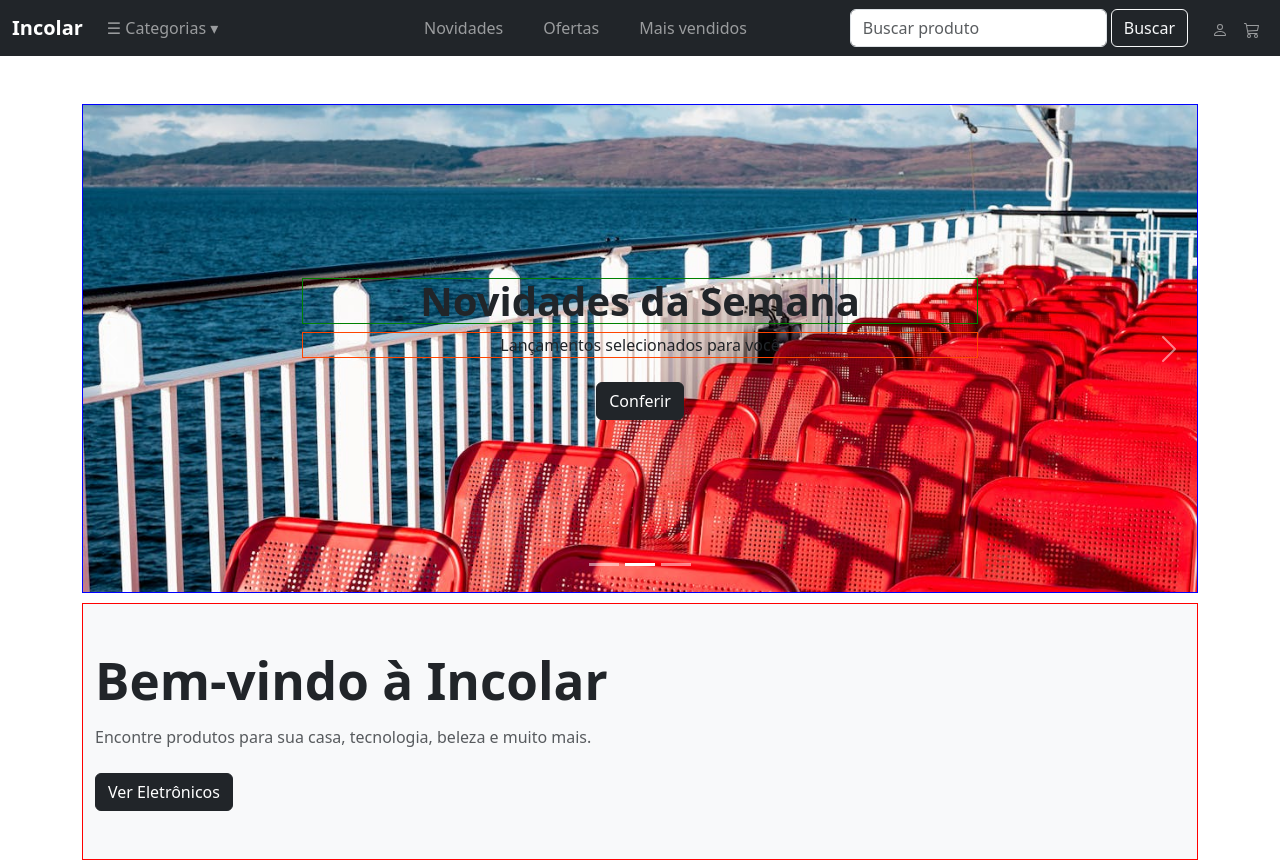
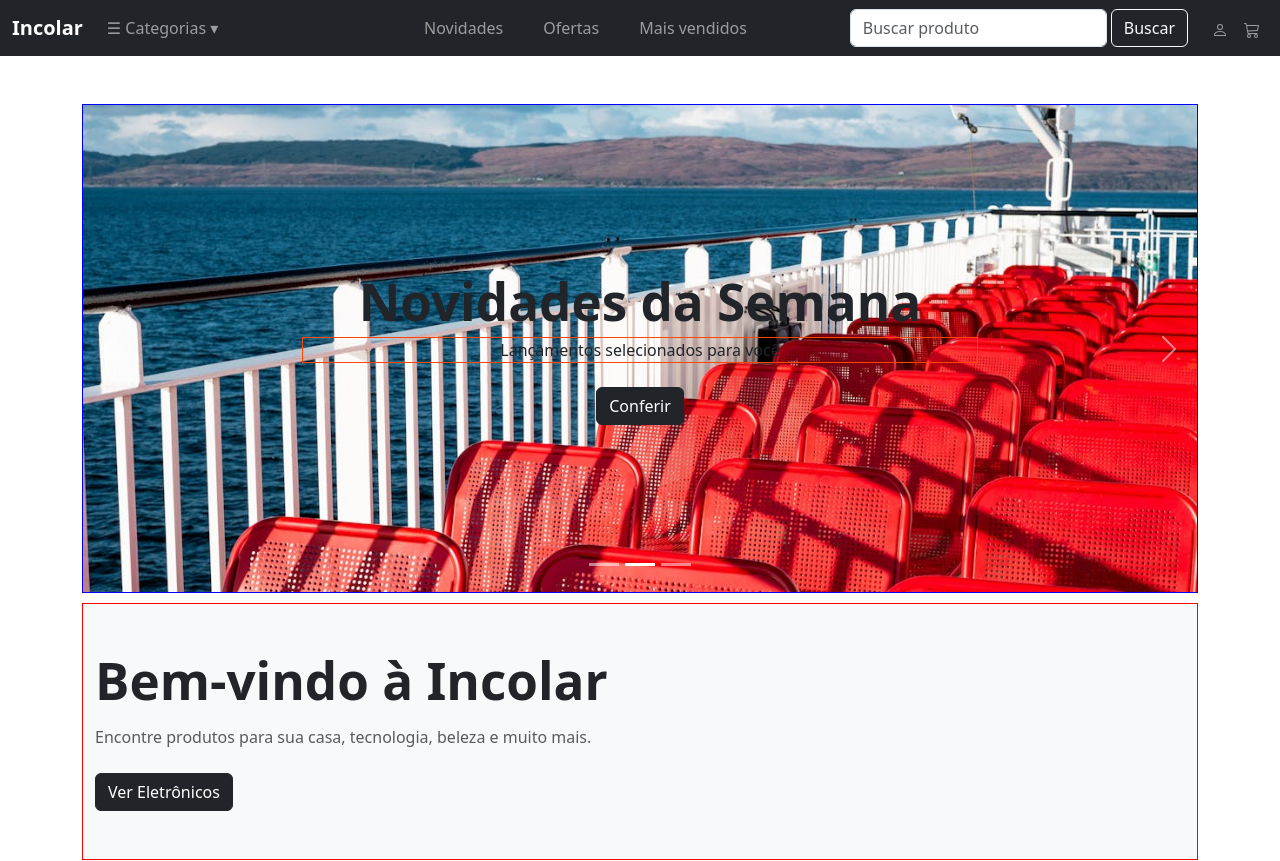
Before and after one commit to dcs30000/landingPage-reactjsBootstrap, a React (Vite) app: page / in a window 1280 px wide. Shown: the top 861 px of the page. Built offline with nearby package versions, Linux system fonts and the light colour scheme.

Commit message:
retirei os atributos border e font-size do .hero-slide h1, e coloque em .hero-slide-1 h1

```diff
--- a/src/pages/Home/Home.css
+++ b/src/pages/Home/Home.css
@@ -44,10 +44,10 @@
 /*TEXTO NOS SLIDES DO CAROUSEL*/
 
 .hero-slide h1 {
-  font-size: 2.5rem;
+  /*font-size: 2.5rem;*/
   font-weight: bold;
   text-align: center;
-  border: 1px solid green
+  /*border: 1px solid green*/
 }
 
 .hero-slide p {
@@ -71,6 +71,11 @@
               url('/public/banner1.png') center/cover no-repeat;*/
   background: url('/banner4.jpg') center/cover no-repeat;
 
+}
+
+.hero-slide-1 h1{
+  border: 1px solid orangered;
+  font-size: 2.5rem;
 }
 
 .hero-slide-2 {
```
